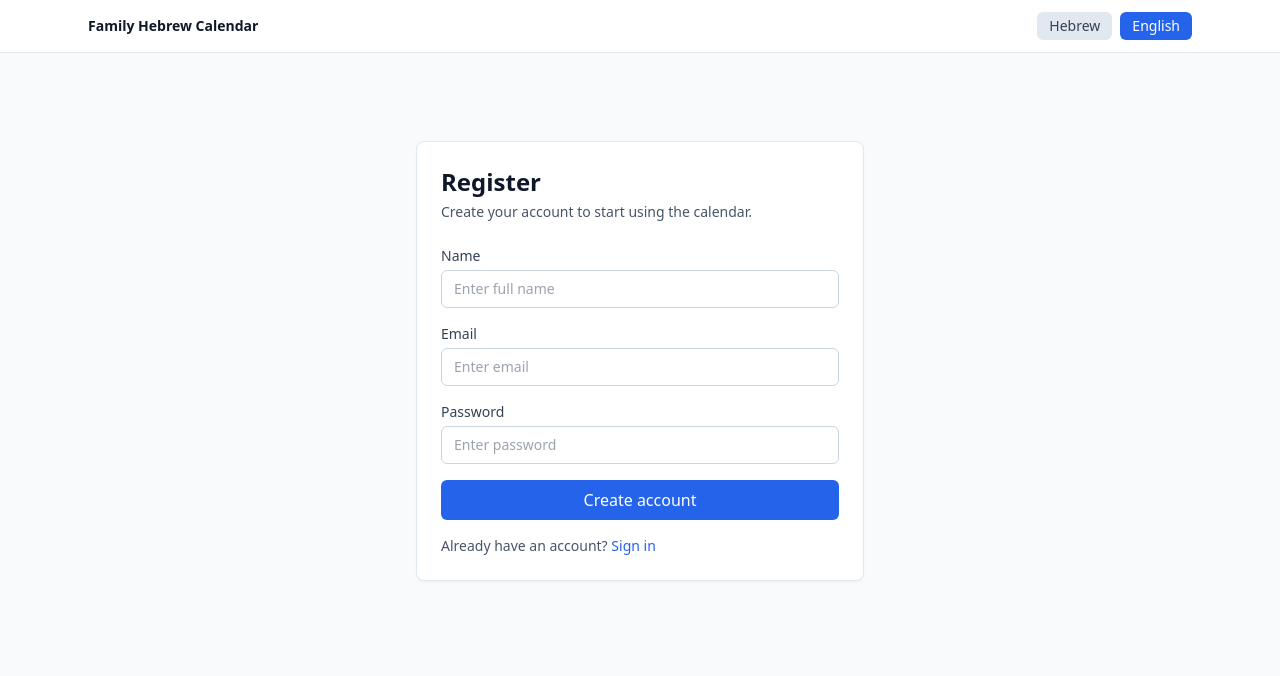
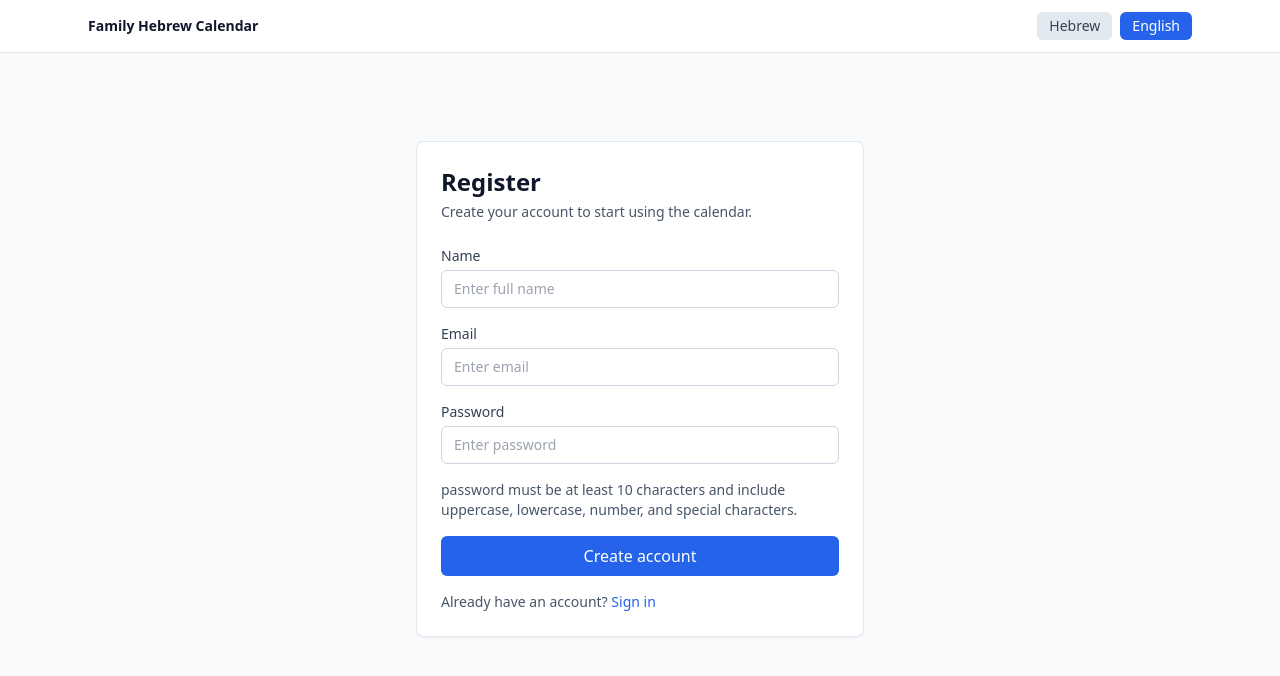
Before and after one commit to ToviKn/family_heb_calendar_api, a React (Vite) app in the folder frontend/: page /register in a window 1280 px wide. Shown: the top 676 px of the page. Built offline with nearby package versions, Linux system fonts and the light colour scheme; no server answers.

Commit message:
Updating registration/login fields

```diff
--- a/frontend/src/lib/i18n/locales/en/common.json
+++ b/frontend/src/lib/i18n/locales/en/common.json
@@ -11,8 +11,8 @@
   "auth": {
     "login": "Login",
     "login_description": "Use your account to access your family calendar.",
-    "username": "Username",
-    "username_placeholder": "Enter username",
+    "username": "email",
+    "username_placeholder": "Enter email",
     "password": "Password",
     "password_placeholder": "Enter password",
     "sign_in": "Sign in",
@@ -25,6 +25,7 @@
     "name_placeholder": "Enter full name",
     "email": "Email",
     "email_placeholder": "Enter email",
+    "password_policy": "password must be at least 10 characters and include uppercase, lowercase, number, and special characters.",
     "creating_account": "Creating account...",
     "already_have_account": "Already have an account?",
     "errors": {
--- a/frontend/src/lib/i18n/locales/he/common.json
+++ b/frontend/src/lib/i18n/locales/he/common.json
@@ -11,8 +11,8 @@
   "auth": {
     "login": "התחברות",
     "login_description": "שימוש בחשבון שלך כדי לגשת ללוח השנה המשפחתי.",
-    "username": "שם",
-    "username_placeholder": "הזנת שם",
+    "username": "אימייל",
+    "username_placeholder": "הזנת אימייל",
     "password": "סיסמה",
     "password_placeholder": "הזנת סיסמה",
     "sign_in": "התחברות",
@@ -25,6 +25,7 @@
     "name_placeholder": "שם מלא",
     "email": "אימייל",
     "email_placeholder": "אימייל",
+    "password_policy": "הסיסמה חייבת להכיל לפחות 10 תווים, כולל אות גדולה, אות קטנה, מספר ותו מיוחד.",
     "creating_account": "יוצר חשבון...",
     "already_have_account": "כבר יש לך חשבון?",
     "errors": {
--- a/frontend/src/pages/RegisterPage.tsx
+++ b/frontend/src/pages/RegisterPage.tsx
@@ -74,6 +74,10 @@ export function RegisterPage() {
           />
         </label>
 
+        <p id="password-policy" className="text-sm text-slate-600">
+            {t('auth.password_policy')}
+          </p>
+
         {error ? <p className="text-sm text-red-600">{error}</p> : null}
 
         <button
```
